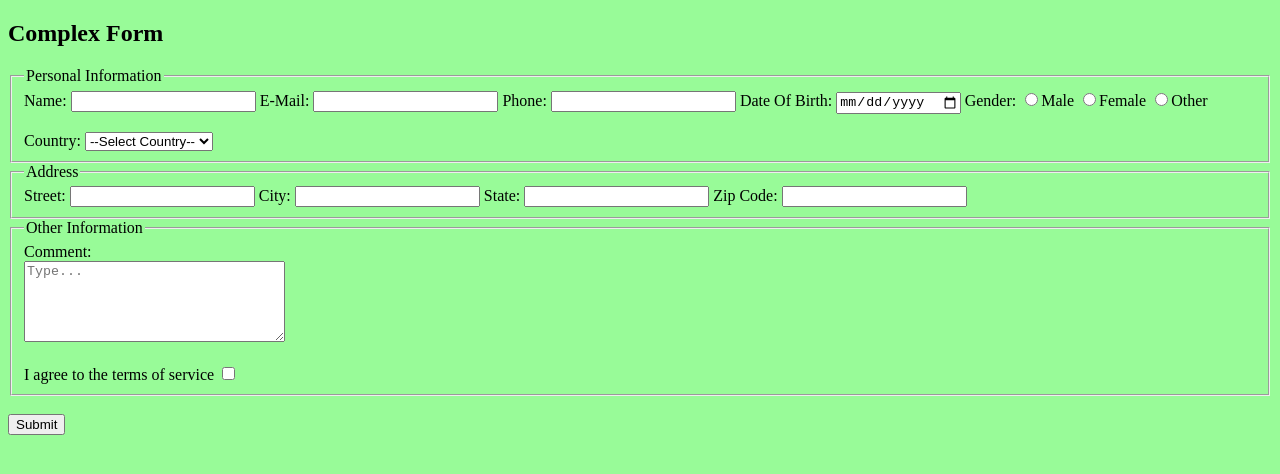
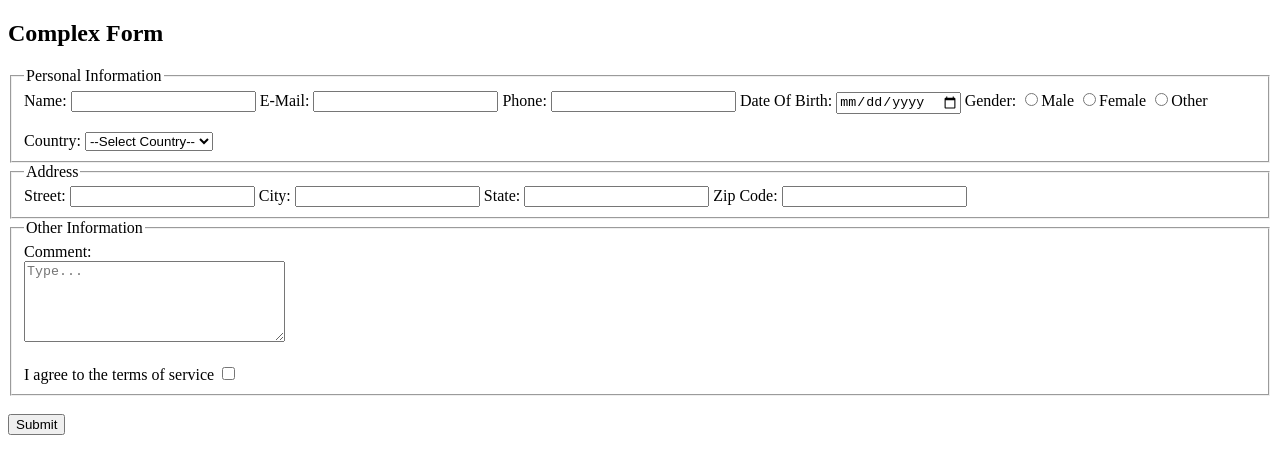
Before and after one commit to Gourav020/Gourav, a plain HTML site: page index.html in a window 1280 px wide. Drawn offline with Linux system fonts and the light colour scheme.

Commit message:
Update index.html

```diff
--- a/index.html
+++ b/index.html
@@ -5,7 +5,7 @@
     <meta name="viewport" content="width=device-width, initial-scale=1.0">
     <title>FORM</title>
 </head>
-<body style="background-color:palegreen;">
+<body style="background-color:smokewhite;">
 
 
   <h2>Complex Form</h2>
```
